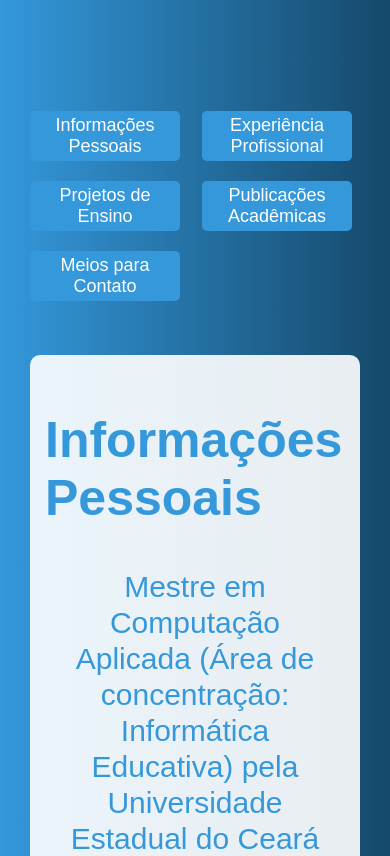
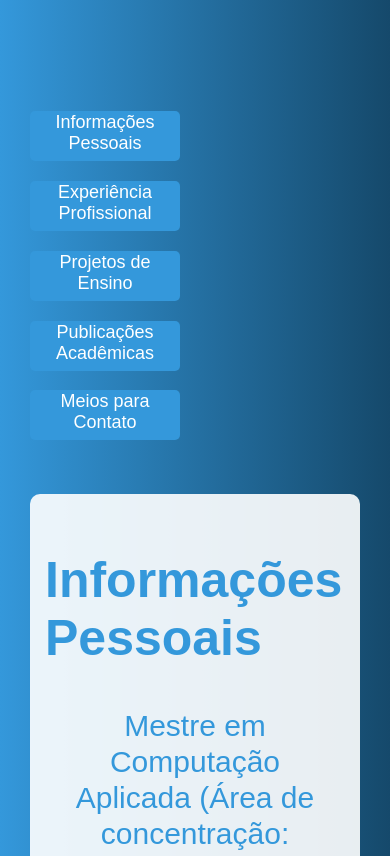
Before and after one commit to jacksoncml/david, a plain HTML site: page index.html in a window 390 px wide. Shown: the part 1214-2070 px from the top of the page. Drawn offline with Linux system fonts and the light colour scheme.

Commit message:
Update estilo.css

```diff
--- a/estilo.css
+++ b/estilo.css
@@ -106,6 +106,7 @@ img{
         height: 50px;
         font-size: 18px;
         margin-top: 6%;
+        display:flex
     }
     body{
 
```
